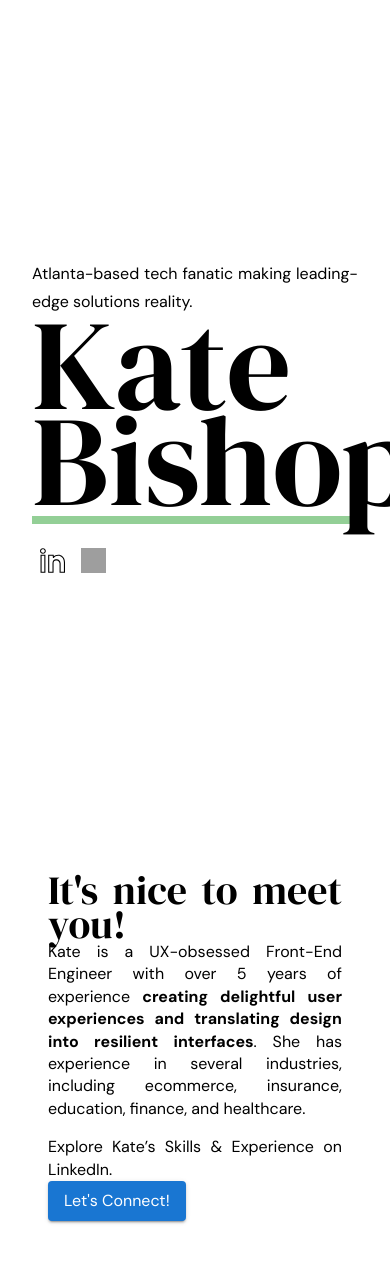
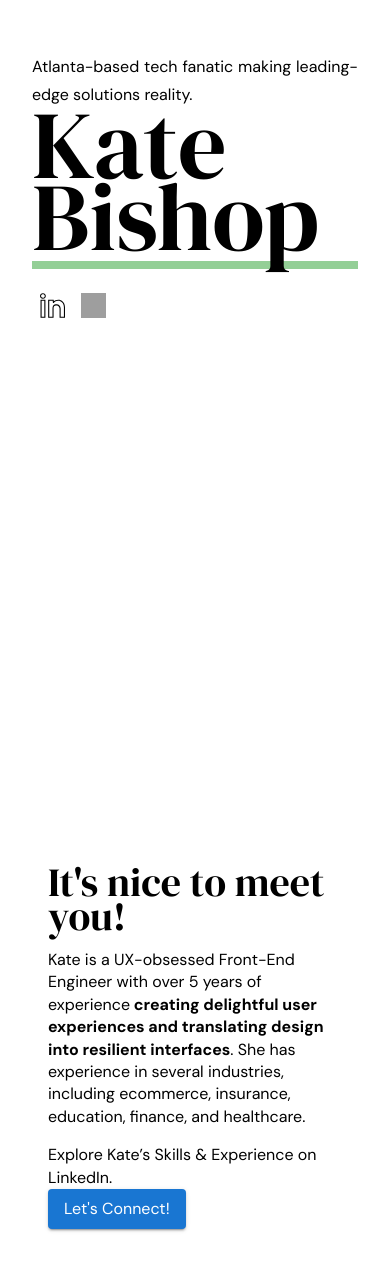
Before and after one commit to kate-bishop/thekatebishop, a Next.js app: page / in a window 390 px wide. Shown: the part 235-1506 px from the top of the page. Built offline with nearby package versions, Linux system fonts and the light colour scheme; grey boxes are pictures that could not be loaded.

Commit message:
updates to responsive design

```diff
--- a/components/about.module.scss
+++ b/components/about.module.scss
@@ -15,30 +15,14 @@
     text-align: justify;
     text-justify: inter-word;
     margin-top: 1rem;
-}
 
-.highlight {
-    font-weight: 700;
-}
+    & .highlight {
+        font-weight: 700;
+    }
 
-.paragraph {
-    margin-top: 1rem;
-}
-
-.actionbutton {
-    border-radius: 0;
-    text-transform: 'none';
-    margin-top: 1rem;
-    color: utils.$primary-color;
-    background-color: utils.$green-color-button;
-}
-
-.actionbutton:hover {
-    background-color: utils.$green-color-hover;
-}
-
-.actionbutton:active {
-    background-color: utils.$green-color-active;
+    & .paragraph {
+        margin-top: 1rem;
+    }
 }
 
 @media only screen and (max-width: utils.$medium-breakpoint) {
@@ -57,5 +41,6 @@
         padding-top: 1rem;
         padding-left: 1rem;
         padding-right: 1rem;
+        text-align: left;
     }
 }
--- a/components/header.module.scss
+++ b/components/header.module.scss
@@ -29,6 +29,7 @@
 
 @media only screen and (max-width: utils.$medium-breakpoint) {
     .content {
+        justify-content: center;
         padding: 1rem;
         & .text {
             width: 100%;
--- a/styles/mui.themes.tsx
+++ b/styles/mui.themes.tsx
@@ -21,13 +21,22 @@ export const headerTheme = responsiveFontSizes(createTheme({
       lineHeight: .75,
       fontFamily: [
         'DM Serif Display',
-      ].join(',')
+      ].join(','),
+      '@media (max-width:480px)': {
+        fontSize: '6rem'
+      },
+      '@media (max-width:300px)': {
+        fontSize: '4rem'
+      },
     },
     subtitle1: {
       color: palette.primary,
       fontSize: '1rem',
       textAlign: 'justify',
       textJustify: 'inter-word',
+      '@media (max-width:300px)': {
+        fontSize: '.85rem'
+      },
     }
   },
 }));
@@ -53,6 +62,9 @@ export const aboutTheme = responsiveFontSizes(createTheme({
       fontSize: '1rem',
       lineHeight: '1.4rem',
       margin: 0,
+      '@media (max-width:300px)': {
+        fontSize: '.85rem'
+      },
     },
     button: {
       fontSize: '1rem',
--- a/styles/utils.module.scss
+++ b/styles/utils.module.scss
@@ -32,20 +32,6 @@ $quaternary-color-active: #fde488;
   list-style: none;
 }
 
-.redspan {
-    background-color: $tertiary-color;
-    width: $min-width;
-    height: .5rem;
-    margin-top: .5rem;
-    margin-bottom: .5rem;
-}
-
-.yellowspan {
-    background-color: $quaternary-color;
-    width: $min-width;
-    height: .5rem;
-}
-
 .greenspan {
     background-color: #4CAF50;
     opacity: .6;
@@ -56,24 +42,21 @@ $quaternary-color-active: #fde488;
     z-index: 0;
 }
 
-.whitespan {
-    background-color: $quinary-color;
-    width: 80%;
-    height: .25rem;
+.actionbutton {
+    border-radius: 0;
+    text-transform: 'none';
+    margin-top: 1rem;
+    color: $primary-color;
+    background-color: $green-color-button;
 }
 
-// @media (prefers-color-scheme: dark) {
-//   .card,
-//   .footer {
-//     border-color: #222;
-//   }
-//   .code {
-//     background: #111;
-//   }
-//   .logo img {
-//     filter: invert(1);
-//   }
-// }
+.actionbutton:hover {
+    background-color: $green-color-hover;
+}
+
+.actionbutton:active {
+    background-color: $green-color-active;
+}
 
 $transition-timeout: 1000ms;
 
```
